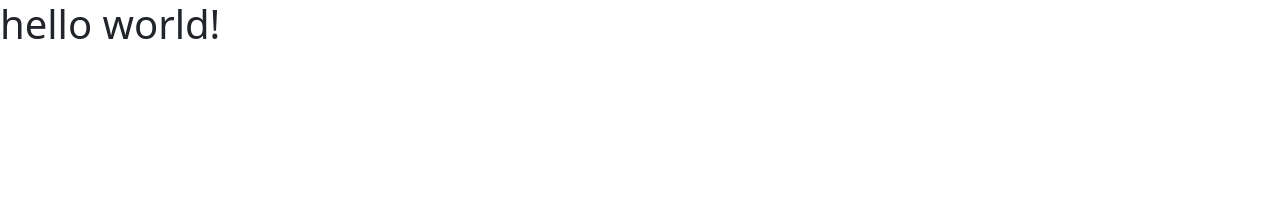
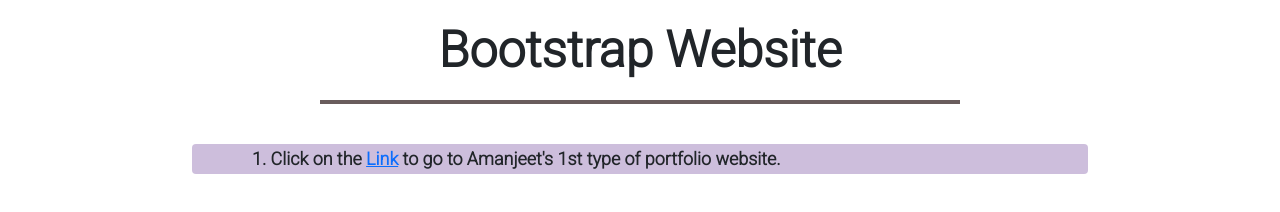
Before and after one commit to TechnicalAmanjeet/Learning_Bootstrap, a plain HTML site: page index.html in a window 1280 px wide. Drawn offline with nearby package versions, Linux system fonts and the light colour scheme; files that its build step writes are made by us from their sources; files whose address does not match are found by name.

Commit message:
updated main index.html file

```diff
--- a/index.html
+++ b/index.html
@@ -4,43 +4,61 @@
     <meta charset="UTF-8">
     <meta http-equiv="X-UA-Compatible" content="IE=edge">
     <meta name="viewport" content="width=device-width, initial-scale=1.0">
+    <title>Bootstrap website</title>
 
-    <title>Title comes here</title>
+    <!-- linking custum stylesheet  -->
+    <link rel="stylesheet" href="./style.css">
 
-
-    <!-- linking google fonts stylesheet  -->
+    <!-- linking google fonts -->
     <link rel="preconnect" href="https://fonts.googleapis.com">
     <link rel="preconnect" href="https://fonts.gstatic.com" crossorigin>
     <link href="https://fonts.googleapis.com/css2?family=Roboto:wght@300&display=swap" rel="stylesheet">
 
-    <!-- linking font awesome stylesheet  -->
-    <link rel="stylesheet" href="https://use.fontawesome.com/releases/v5.15.4/css/all.css" integrity="sha384-DyZ88mC6Up2uqS4h/KRgHuoeGwBcD4Ng9SiP4dIRy0EXTlnuz47vAwmeGwVChigm" crossorigin="anonymous">
+    <!-- linking font awesone -->
+    <script src="https://kit.fontawesome.com/fd33b06809.js" crossorigin="anonymous"></script>
 
-    <!-- linking bootstrap stylesheet  -->
-    <!-- Bootstrap CSS -->
+    <!-- linking bootstrap -->
     <link href="https://cdn.jsdelivr.net/npm/bootstrap@5.1.3/dist/css/bootstrap.min.css" rel="stylesheet" integrity="sha384-1BmE4kWBq78iYhFldvKuhfTAU6auU8tT94WrHftjDbrCEXSU1oBoqyl2QvZ6jIW3" crossorigin="anonymous">
 
-    <!-- linking custom css file -->
-    <link rel="stylesheet" href="./stylesheet/style.css">
+
 </head>
 <body>
 
-    <h1>hello world!</h1>
+    <!-- ********** Main coding for website starts from here ********** -->
+
+
+    <main>
+        <h1>Bootstrap Website</h1>
+
+        <h3>1. Click on the <a target="blank" href="./testing/">Link</a> to go to Amanjeet's 1st type of portfolio website.</h3>
 
 
 
 
 
-     <!-- Option 1: Bootstrap Bundle with Popper -->
-     <script src="https://cdn.jsdelivr.net/npm/bootstrap@5.1.3/dist/js/bootstrap.bundle.min.js" integrity="sha384-ka7Sk0Gln4gmtz2MlQnikT1wXgYsOg+OMhuP+IlRH9sENBO0LRn5q+8nbTov4+1p" crossorigin="anonymous"></script>
 
-     <!-- Option 2: Separate Popper and Bootstrap JS -->
-     <!--
-     <script src="https://cdn.jsdelivr.net/npm/@popperjs/core@2.10.2/dist/umd/popper.min.js" integrity="sha384-7+zCNj/IqJ95wo16oMtfsKbZ9ccEh31eOz1HGyDuCQ6wgnyJNSYdrPa03rtR1zdB" crossorigin="anonymous"></script>
-     <script src="https://cdn.jsdelivr.net/npm/bootstrap@5.1.3/dist/js/bootstrap.min.js" integrity="sha384-QJHtvGhmr9XOIpI6YVutG+2QOK9T+ZnN4kzFN1RtK3zEFEIsxhlmWl5/YESvpZ13" crossorigin="anonymous"></script>
-     -->
 
-    <!-- linking custom javascript file  -->
+    </main>
+
+
+
+
+
+
+
+
+    <!-- ********** Main coding for website ends here ********** -->
+
+
+
+    <!-- linking custum javascript file -->
     <script src="./javascript/index.js"></script>
+
+    <!-- linking bootstrap javascript -->
+    <script src="https://cdn.jsdelivr.net/npm/@popperjs/core@2.10.2/dist/umd/popper.min.js" integrity="sha384-7+zCNj/IqJ95wo16oMtfsKbZ9ccEh31eOz1HGyDuCQ6wgnyJNSYdrPa03rtR1zdB" crossorigin="anonymous"></script>
+
+    <script src="https://cdn.jsdelivr.net/npm/bootstrap@5.1.3/dist/js/bootstrap.min.js" integrity="sha384-QJHtvGhmr9XOIpI6YVutG+2QOK9T+ZnN4kzFN1RtK3zEFEIsxhlmWl5/YESvpZ13" crossorigin="anonymous"></script>
+
+    <script src="https://cdn.jsdelivr.net/npm/bootstrap@5.1.3/dist/js/bootstrap.bundle.min.js" integrity="sha384-ka7Sk0Gln4gmtz2MlQnikT1wXgYsOg+OMhuP+IlRH9sENBO0LRn5q+8nbTov4+1p" crossorigin="anonymous"></script>
 </body>
 </html>
--- a/style.css
+++ b/style.css
@@ -0,0 +1,39 @@
+*{
+    padding: 0;
+    margin: 0;
+    box-sizing: border-box;
+    list-style: none;
+    text-decoration: none;
+    font-family: Roboto, sans-serif;
+}
+
+/* now start coding of css from here  */
+
+body{
+    background: whitesmoke;
+    /* background-color: red; */
+}
+
+main h1{
+    width: 50vw;
+    /* background-color: red; */
+    text-align: center;
+    padding: 20px;
+    font-size: 50px;
+    font-weight: bold;
+    border-bottom: 4px solid rgb(105, 92, 92);
+    margin: 0 auto;
+    margin-bottom: 40px;
+}
+
+main h3{
+    /* color: whitesmoke; */
+    font-size: 1.4vw;
+    font-weight: bolder;
+    width: 70vw;
+    border-radius: 4px;
+    background-color: rgba(130, 93, 168,0.4);
+    margin: 0 auto;
+    padding: 4px 60px;
+    margin-top: 10px;
+}
```
